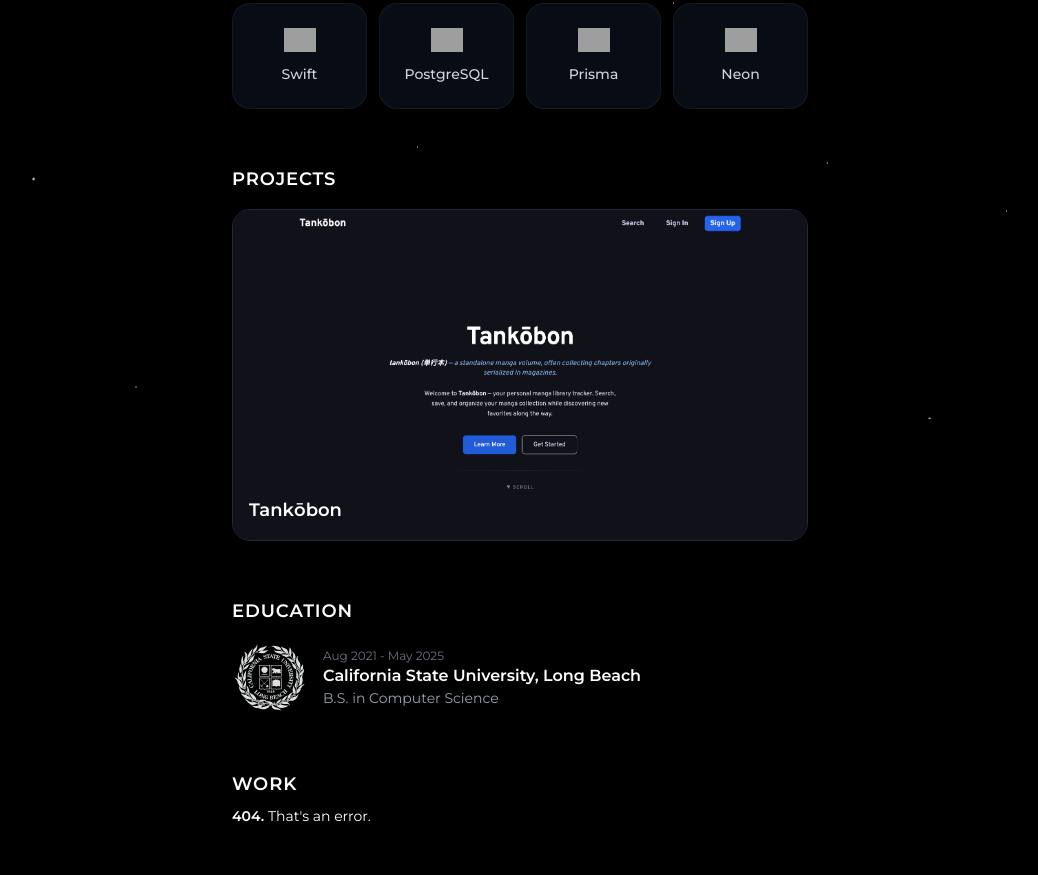
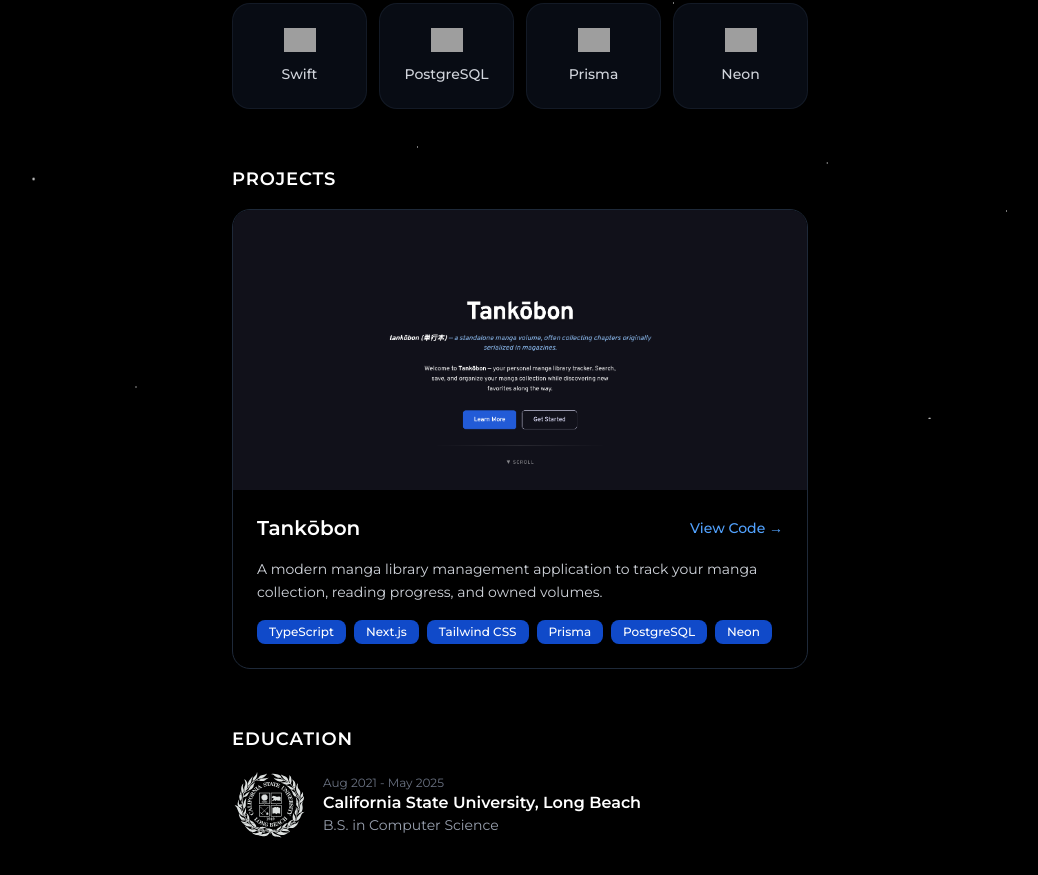
Before and after one commit to laxnat/portfolio, a Next.js app: page / in a window 1280 px wide. Shown: the part 381-1256 px from the top of the page, without its empty margins (120-1158 px from the left). Before the commit the page ends 1235 px from the top, so only its background shows below. Built offline with nearby package versions, Linux system fonts and the light colour scheme; grey boxes are pictures that could not be loaded.

Commit message:
Updated projects section

```diff
--- a/app/page.tsx
+++ b/app/page.tsx
@@ -2,11 +2,6 @@
 
 import Link from "next/link";
 import Image from "next/image";
-import {
-  HoverCard,
-  HoverCardContent,
-  HoverCardTrigger,
-} from "@/components/ui/hover-card"
 
 export default function Home() {
   return (
@@ -144,49 +139,63 @@
         <span className="text-lg uppercase tracking-wider font-semibold text-white py-1">
           Projects
         </span>
-        <div className="gap-3 py-4">
-          <HoverCard>
-            <HoverCardTrigger asChild>
+        <div className="flex flex-col items-center gap-10 py-4">
+          <div className="relative overflow-hidden rounded-2xl border border-gray-800 hover:border-gray-700 transition-colors">
             <Link
               href="https://tankobon.vercel.app"
               target="_blank"
               rel="noopener noreferrer"
-                className="block"
+              className="block relative group"
             >
-                <div className="relative  overflow-hidden rounded-2xl border border-gray-800">
               <Image
                 src="/tankobonlaunch.png"
                 alt="Tankobon"
                 width={600}
                 height={400}
-                    className="h-full w-full object-cover"
+                className="h-70 w-full object-cover"
               />
-                  <div className="absolute bottom-4 left-4 text-lg font-semibold text-white">
-                    Tankōbon
+              <div className="absolute inset-0 bg-black/0 group-hover:bg-black/20 transition-colors" />
+            </Link>
+
+            <div className="p-6 space-y-4">
+              <div className="flex items-center justify-between">
+                <h3 className="text-xl font-semibold text-white">Tankōbon</h3>
+                <Link
+                  href="https://github.com/laxnat/Tankobon"
+                  target="_blank"
+                  rel="noopener noreferrer"
+                  className="text-sm font-medium text-blue-400 hover:text-blue-300 hover:underline transition-colors"
+                >
+                  View Code →
+                </Link>
               </div>
-                </div>
-              </Link>
-            </HoverCardTrigger>
-            <HoverCardContent className="w-72">
-              <div className="space-y-3">
-                <p className="text-sm text-muted-foreground">
-                  A modern manga platform focused on clean design, fast performance,
-                  and an immersive reading experience.
+
+              <p className="text-sm text-gray-300 leading-relaxed">
+                A modern manga library management application to track your manga collection, reading progress, and owned volumes.
               </p>
 
-                <div>
-                  <div className="text-xs uppercase tracking-wide text-muted-foreground mb-1">
-                    Languages
-                  </div>
               <div className="flex flex-wrap gap-2">
-                    <span className="rounded-md bg-muted px-2 py-1 text-xs">TypeScript</span>
-                    <span className="rounded-md bg-muted px-2 py-1 text-xs">Next.js</span>
-                    <span className="rounded-md bg-muted px-2 py-1 text-xs">Tailwind CSS</span>
+                <span className="rounded-md bg-blue-600/80 px-3 py-1 text-xs font-medium text-white">
+                  TypeScript
+                </span>
+                <span className="rounded-md bg-blue-600/80 px-3 py-1 text-xs font-medium text-white">
+                  Next.js
+                </span>
+                <span className="rounded-md bg-blue-600/80 px-3 py-1 text-xs font-medium text-white">
+                  Tailwind CSS
+                </span>
+                <span className="rounded-md bg-blue-600/80 px-3 py-1 text-xs font-medium text-white">
+                  Prisma
+                </span>
+                <span className="rounded-md bg-blue-600/80 px-3 py-1 text-xs font-medium text-white">
+                  PostgreSQL
+                </span>
+                <span className="rounded-md bg-blue-600/80 px-3 py-1 text-xs font-medium text-white">
+                  Neon
+                </span>
               </div>
             </div>
           </div>
-            </HoverCardContent>
-          </HoverCard>
         </div>
       </section>
 
```
Lines whose indentation alone changed are shown as unchanged.
